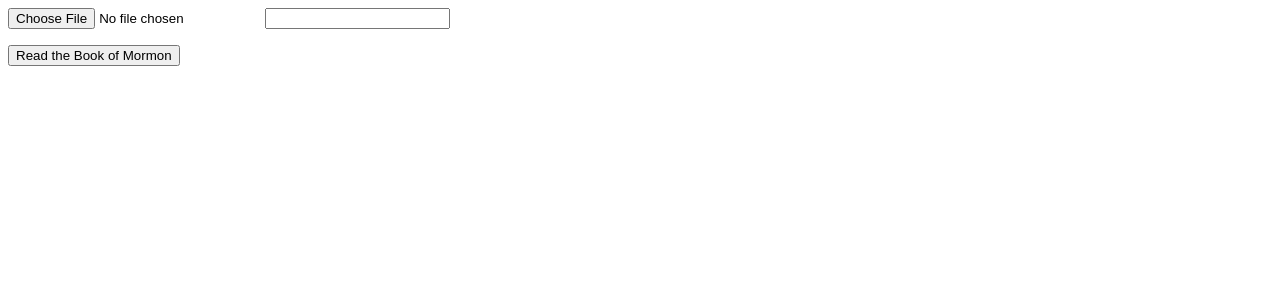
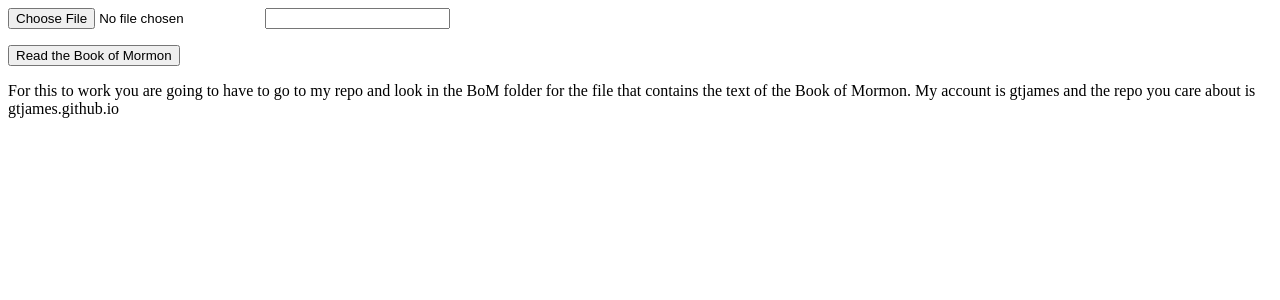
Before and after one commit to gtjames/gtjames.github.io, a Jekyll site: the page BoM/Bom.html, which Jekyll copies as it is, in a window 1280 px wide. Shown: the top 300 px of the page. Built offline with Jekyll 4.4.1, drawn with Linux system fonts in a browser that asks for light colours.

Commit message:
Update Bom.html

```diff
--- a/BoM/Bom.html
+++ b/BoM/Bom.html
@@ -24,7 +24,11 @@
 <p>
 <span class="readBook">    <button>Read the Book of Mormon</button> </span>
 
-<div id="frequency"></div>
+<div id="frequency">
+    For this to work you are going to have to go to my repo and look in the BoM folder for the file that
+    contains the text of the Book of Mormon. My account is gtjames and the repo you care about is gtjames.github.io
+
+</div>
 
 <script>
     var lines;
```
